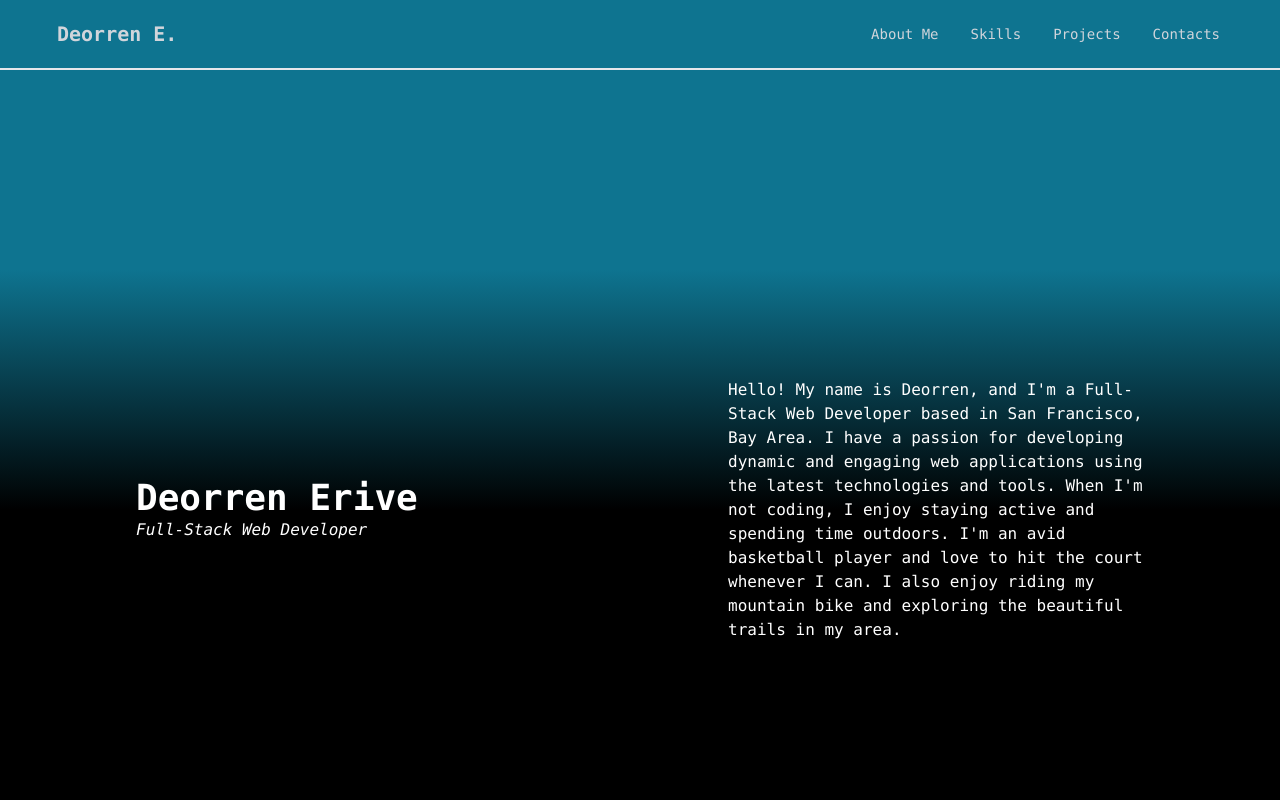
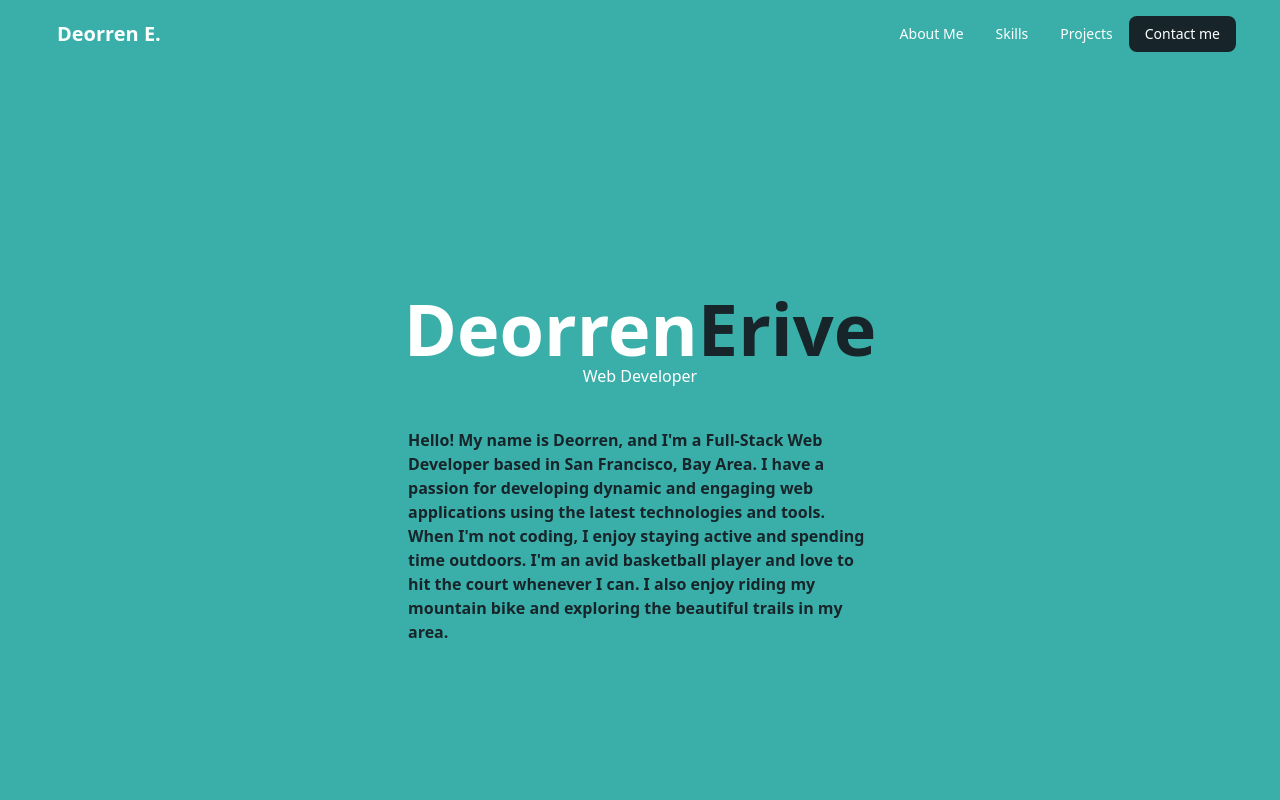
Before and after one commit to erive92d/portfolio2023, a React (Vite) app: page / in a window 1280 px wide. Shown: the top 800 px of the page. Built offline with nearby package versions, Linux system fonts and the light colour scheme.

Commit message:
changed layout

```diff
--- a/src/App.jsx
+++ b/src/App.jsx
@@ -3,21 +3,21 @@ import Footer from './pages/Footer'
 import Navigation from './components/Navigation'
 
 import { Routes, Route } from "react-router-dom";
-import AboutNew from './pages/About'
 import Projects from './pages/Projects'
 import Contact from './pages/Contacts';
 import Skills from "./pages/Skills"
+import Home from './pages/Home';
 
 
 function App() {
 
   return (
-    <div className=' font-mono'>
-      <div className='text-white flex flex-col bg-gradient-to-b from-cyan-700 to-black from-30% to-80% '>
+    <div className=''>
+      <div className='text-black bg-bg-custom-cyan flex flex-col text-custom-white '>
         <Navigation />
-        <div className='py-10'>
+        <div className=''>
           <Routes>
-            <Route path="/" element={<AboutNew />} />
+            <Route path="/" element={<Home />} />
             <Route path="/projects" element={<Projects />} />
             <Route path="/contacts" element={<Contact />} />
             <Route path="/skills" element={<Skills />} />
--- a/src/components/Navigation.jsx
+++ b/src/components/Navigation.jsx
@@ -4,27 +4,29 @@ import { Link } from "react-router-dom";
 const Navigation = () => {
 
     return (
-        <div className="navbar flex justify-between border-b-2 text-gray-300 px-10">
+        <div className="navbar flex justify-between px-10">
             <div className="navbar-start">
                 <div className="dropdown">
                     <label tabIndex={0} className="btn btn-ghost lg:hidden">
                         <svg xmlns="http://www.w3.org/2000/svg" className="h-5 w-5" fill="none" viewBox="0 0 24 24" stroke="currentColor"><path strokeLinecap="round" strokeLinejoin="round" strokeWidth="2" d="M4 6h16M4 12h8m-8 6h16" /></svg>
                     </label>
                     <ul tabIndex={0} className="text-gray-300 menu menu-lg dropdown-content mt-3 z-[1] p-2 shadow bg-gray-700 rounded-box w-52">
-                    <li><Link to="/">About Me</Link></li>
-                    <li><Link to="/skills">Skills</Link></li>
-                    <li><Link to="/projects">Projects</Link></li>
-                    <li><Link to="/contacts">Contacts</Link></li>
+                    <li><a href="#about">About Me</a></li>
+                    <li><a href="#skills">Skills</a></li>
+                    <li><a href="#projects">Projects</a></li>
+                    <li><a href="#contact">Contact me</a></li>
                     </ul>
                 </div>
                 <a className="btn btn-ghost normal-case text-xl">Deorren E.</a>
             </div>
             <div className="navbar-center hidden lg:flex">
                 <ul className="menu menu-horizontal px-1">
-                    <li><Link to="/">About Me</Link></li>
-                    <li><Link to="/skills">Skills</Link></li>
-                    <li><Link to="/projects">Projects</Link></li>
-                    <li><Link to="/contacts">Contacts</Link></li>
+                    <li><a href="#about">About Me</a></li>
+                    <li><a href="#skills">Skills</a></li>
+                    <li><a href="#projects">Projects</a></li>
+                    <li className=" bg-custom-black rounded-lg">
+                        <a href="#contact">Contact me</a>
+                    </li>
                 </ul>
             </div>
         </div>
--- /dev/null
+++ b/src/components/PageContent.jsx
@@ -0,0 +1,12 @@
+
+// eslint-disable-next-line react/prop-types
+export default function PageContent({children, header}) {
+  return (
+    <div  className="min-h-screen bg-white flex flex-col lg:gap-14 px-10 py-12 items-center justify-center">
+        <h1 className="font-bold text-5xl w-full lg:text-4xl text-center py-12 ">{header}</h1>
+        <div className='flex flex-wrap justify-center'>
+            {children}
+        </div>
+    </div>
+  )
+}
--- a/src/pages/About.jsx
+++ b/src/pages/About.jsx
@@ -1,6 +1,9 @@
 /* eslint-disable react/no-unescaped-entities */
 import { motion } from "framer-motion"
+
+
 export default function AboutNew() {
+
 
     const biograpy = " Hello! My name is Deorren, and I'm a Full-Stack Web Developer based in San Francisco, Bay Area. I have a passion for developing dynamic and engaging web applications using the latest technologies and tools. When I'm not coding, I enjoy staying active and spending time outdoors. I'm an avid basketball player and love to hit the court whenever I can. I also enjoy riding my mountain bike and exploring the beautiful trails in my area."
 
@@ -9,17 +12,21 @@ export default function AboutNew() {
             id="#about"
             initial={{ opacity: 0 }}
             whileInView={{ opacity: 1 }}
-            // viewport={{ once: true }}
-            className="min-h-screen flex flex-col justify-center items-center
-             bg-gradient-to-b from-20% to-50%  from-cyan-700 to-black"
-
+            viewport={{ once: true }}
+            className="min-h-screen  lg:w-3/4 lg:mx-auto flex flex-col justify-center items-center
+            "
         >
-            <div className="px-4 flex flex-col lg:flex-row gap-10 justify-around lg:items-center  ">
-                <div className="lg:w-1/4">
-                    <h1 className="text-4xl font-bold">Deorren Erive</h1>
-                    <p className="italic font-light">Full-Stack Web Developer</p>
+            <div className="px-4 flex flex-col  gap-10 justify-around lg:items-center  ">
+                <div className=" text-center">
+                    <h1 className="text-3xl lg:text-7xl font-bold">
+                        Deorren
+                        <span className="text-custom-black">
+                            Erive
+                        </span>
+                    </h1>
+                    <p className=" font-light">Web Developer</p>
                 </div>
-                <div className="lg:w-1/3 ">
+                <div className="lg:w-1/2 text-sm lg:text-base  text-custom-black font-bold">
                     {biograpy.split('').map((char, index) => (
                         <motion.span
                             key={index}
--- a/src/pages/Contacts.jsx
+++ b/src/pages/Contacts.jsx
@@ -15,15 +15,18 @@ const Contact = () => {
 
     return (
         <motion.div
-            className='min-h-screen flex flex-col justify-center items-center md:w-full md:flex-col lg:flex-col' id="contact">
-            <h1 className='font-bold w-full  text-center p-6 text-4xl'><i className="fa-regular fa-paper-plane"></i> Connect!</h1>
-            <form className="w-96 md:w-96 md:p-2 p-6 lg:w-4/6 " onSubmit={handleSubmit}>
-                <div className="mb-4">
+             id="contact"
+             className='min-h-screen bg-custom-black flex flex-col justify-center items-center md:w-full md:flex-col'
+             >
+              <h1 className='font-bold w-full text-center p-12 text-4xl'>Contact Me</h1>
+                <div >
+                    <form className="w-96 md:w-96 md:p-2 p-6  " onSubmit={handleSubmit}>
+                        <div className="mb-4 ">
                             <label className="block text-white text-sm font-bold mb-2" htmlFor="subject">
                                 Subject
                             </label>
                             <input
-                        className="shadow textarea rounded-none bg-gray-500 appearance-none border w-full py-2 px-3  leading-tight focus:outline-none focus:shadow-outline"
+                                className=" textarea textarea-ghost bg-custom-off-white border w-full py-2 px-3  leading-tight focus:outline-none focus:shadow-outline"
                                 id="subject"
                                 type="text"
                                 value={subject}
@@ -35,7 +38,7 @@ const Contact = () => {
                                 Body
                             </label>
                             <textarea
-                        className="h-40 textarea rounded-none bg-gray-500  lg:h-40 shadow appearance-none border w-full py-2 px-3  leading-tight focus:outline-none focus:shadow-outline"
+                                className="h-40 textarea textarea-ghost bg-custom-off-white  text-black lg:h-40 shadow border w-full py-2 px-3  leading-tight focus:outline-none focus:shadow-outline"
                                 id="body"
                                 value={body}
                                 onChange={(e) => setBody(e.target.value)}
@@ -43,13 +46,14 @@ const Contact = () => {
                         </div>
                         <div className="flex justify-center">
                             <button
-                        className="btn btn-outline text-white font-bold py-2 px-4 rounded focus:outline-none focus:shadow-outline"
+                                className="rounded bg-bg-custom-cyan border text-white font-bold py-2 px-4 "
                                 type="submit"
                             >
                                 Send
                             </button>
                         </div>
                     </form>
+                </div>
         </motion.div>
 
     );
--- a/src/pages/Home.jsx
+++ b/src/pages/Home.jsx
@@ -1,12 +1,18 @@
-import AboutNew from "./About"
+import AboutNew from "./About";
+import Contact from "./Contacts";
+import Projects from "./Projects";
+import Skills from "./Skills";
 
 export default function Home() {
 
 
 
     return (
-        <div className="bg-gradient-to-b from-cyan-700 to-black from-30% to-60% flex flex-col space-y-10">
-
+        <div className="min-h-screen flex flex-col ">
+            <AboutNew />
+             <Skills/>
+             <Projects />
+            <Contact/>
         </div>
     )
 
--- a/src/pages/Skills.jsx
+++ b/src/pages/Skills.jsx
@@ -9,6 +9,7 @@ import { BiLogoPostgresql } from "react-icons/bi";
 import { SiPrisma } from "react-icons/si";
 
 import { fadeInAnimationVariants } from '../utils/helpers'
+import PageContent from '../components/PageContent'
 export default function Skills() {
 
   const items = [
@@ -61,11 +62,10 @@ export default function Skills() {
   ]
 
 
-
   return (
-    <div id="skills" className="min-h-screen flex flex-col justify-center items-center">
-      <h1 className="font-bold text-2xl w-full lg:text-4xl text-center py-6 "><i className="fa-solid fa-screwdriver-wrench"></i> Skills </h1>
-      <div className='flex flex-wrap justify-center'>
+    <div id="skills" className="min-h-screen bg-custom-off-white text-custom-black flex flex-col justify-center items-center">
+      {/* <h1 className="font-bold text-5xl w-full lg:text-4xl text-center py-12 "> Skills </h1> */}
+      <PageContent header={"Skills"}>
         {items.map((item, index) => (
             <motion.div
               variants={fadeInAnimationVariants}
@@ -73,14 +73,12 @@ export default function Skills() {
               whileInView="animate"
               viewport={{ once: true }}
               custom={index}
-            key={index} className={`w-1/3 flex flex-col glass ${item.color} bg-gray-700  p-4 items-center justify-center m-3 lg:w-1/5 lg:p-10 hover:scale-110 duration-100 hover:shadow-xl hover:shadow-cyan-500`}>
+              key={index} className={`w-1/4 flex flex-col glass ${item.color} bg-gray-700  p-4 items-center justify-center m-3 lg:w-1/5 lg:p-10 hover:scale-110 duration-100 hover:shadow-xl  hover:bg-bg-custom-cyan`}>
               <p className='text-5xl'>{item.icon}</p>
               <p className='font-thin'>{item.title}</p>
             </motion.div>
           ))}
-      </div>
-
-
+      </PageContent>
 
     </div>
   )
--- a/src/utils/helpers.js
+++ b/src/utils/helpers.js
@@ -15,11 +15,10 @@ export function capTitle(char) {
 export const fadeInAnimationVariants = {
   initial: {
     opacity: 0,
-    y: 100,
   },
   animate: (index) => ({
     opacity: 1,
-    y: 0,
+
     transition: {
       delay: 0.09 * index,
     },
--- a/tailwind.config.js
+++ b/tailwind.config.js
@@ -2,9 +2,15 @@
 export default {
   content: ["./index.html", "./src/**/*.{js,ts,jsx,tsx}"],
   theme: {
-    extend: {},
+    colors: {
+      "bg-custom-cyan": "#3aafa9",
+      "custom-black": "#17252a",
+      "custom-dark-cyan": "#2b7a78",
+      "custom-off-white": "#def2f1",
+      "custom-white": "#feffff",
+    },
   },
-  theme: false,
+
   // eslint-disable-next-line no-undef
   plugins: [require("daisyui")],
 };
```
Also changed, not shown: src/pages/Projects.jsx (+15 -13 lines). Lines whose indentation alone changed are shown as unchanged.
